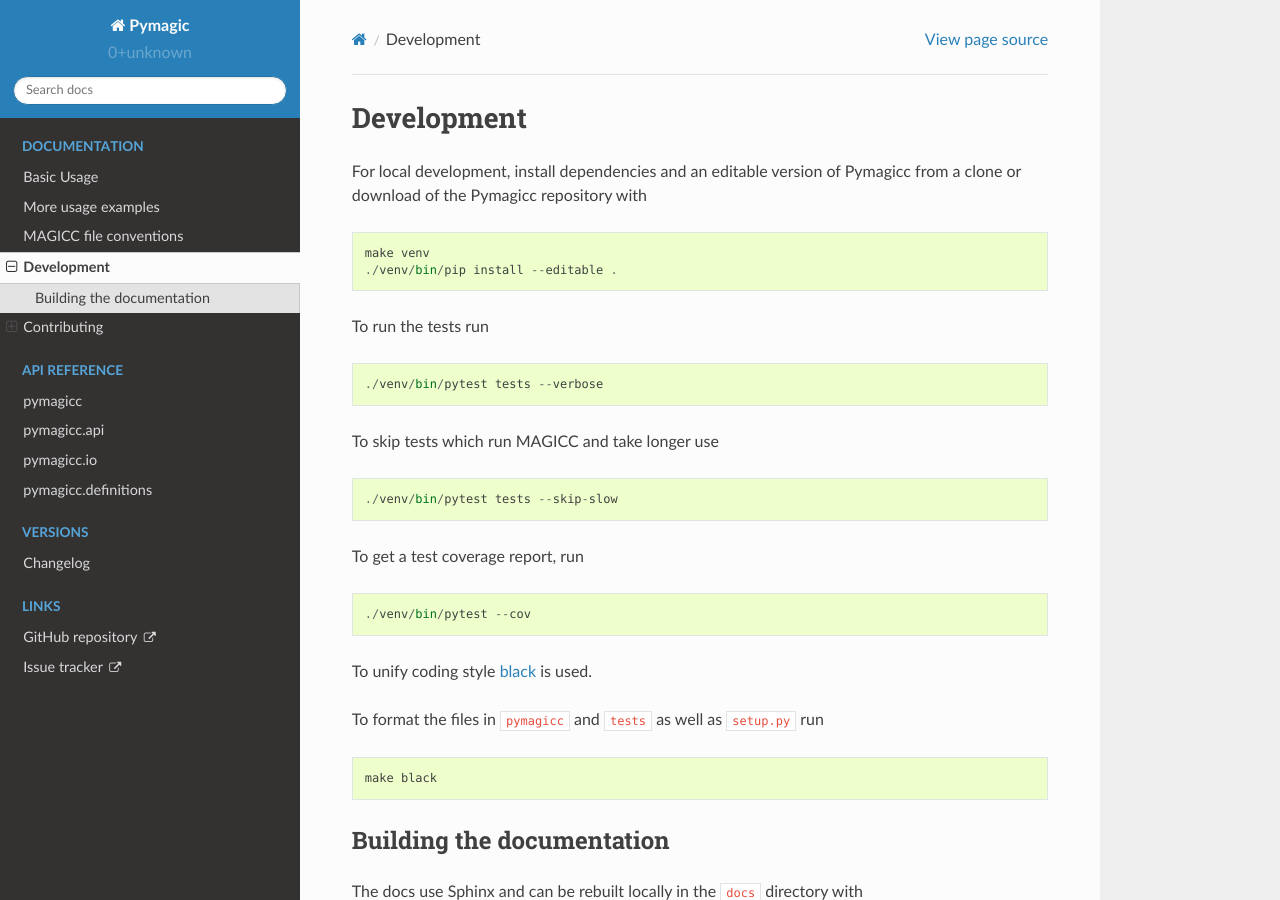
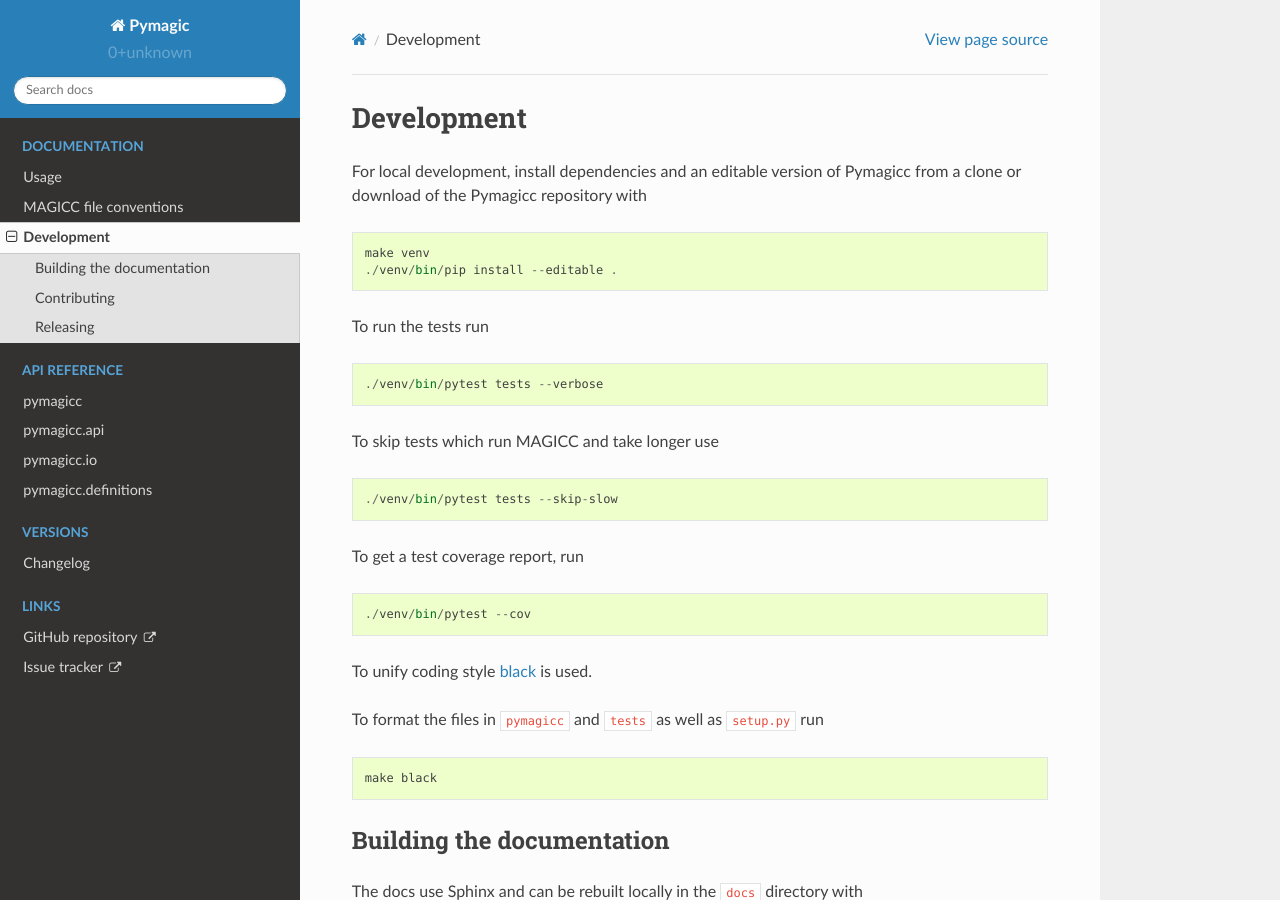
Before and after one commit to openscm/pymagicc, a Sphinx documentation site: the page built from docs/development.rst, in a window 1280 px wide and 900 px high. Built offline with Sphinx 7.4.7 and the Read the Docs theme 2.0.0, drawn with Linux system fonts in a browser that asks for light colours.

Commit message:
Improve documentation

```diff
--- a/CHANGELOG.rst
+++ b/CHANGELOG.rst
@@ -5,7 +5,7 @@
 ------
 
 - Added ability to read all files in MAGICC6 run folder (``pymagicc/MAGICC6/run``) to a common format (`#108 <https://github.com/openclimatedata/pymagicc/pull/108>`_)
-    - Note that this change means that only files which follow the MAGICC6 or MAGICC7 naming convention are supported. These are very similar to MAGICC5 except that emissions files must be named in the form ``.*\.SCEN``, ``.*\.SCEN7`` or ``.*EMISX\.IN`` where ``X`` is ``I`` if the file contains fossil and industrial emissions and ``B`` if the file contains agriculture, land-use and land-use change emissions. The suffixes ``FOSSIL&IND`` and ``LANDUSE`` are no longer supported.
+    - Note that this change means that only files which follow the MAGICC6 or MAGICC7 naming convention are supported. These are very similar to MAGICC5 except that emissions files must be named in the form ``*.SCEN``, ``*.SCEN7`` or ``*EMISX.IN`` where ``X`` is ``I`` if the file contains fossil and industrial emissions and ``B`` if the file contains agriculture, land-use and land-use change emissions. The suffixes ``FOSSIL&IND`` and ``LANDUSE`` are no longer supported.
     - The renamed files are
         - ``pymagicc/MAGICC6/run/EDGAR_NOX_EMIS_LANDUSE.IN`` => ``pymagicc/MAGICC6/run/EDGAR_NOXB_EMIS.IN``
         - ``pymagicc/MAGICC6/run/EDGAR_NOX_EMIS_FOSSIL&IND.IN`` => ``pymagicc/MAGICC6/run/EDGAR_NOXI_EMIS.IN``
--- a/README.rst
+++ b/README.rst
@@ -28,10 +28,11 @@
 See `www.magicc.org <http://www.magicc.org/>`_ and `Meinshausen et al. 2011 <https://doi.org/10.5194/acp-11-1417-2011>`_ for further information.
 
 .. sec-end-index
-.. sec-begin-usage
 
 Basic Usage
 -----------
+
+.. sec-begin-usage
 
 .. code:: python
 
@@ -162,10 +163,11 @@
     make html
 
 .. sec-end-development
-.. sec-begin-more-usage
 
 More usage examples
 -------------------
+
+.. sec-begin-more-usage
 
 Use an included scenario
 ************************
@@ -240,10 +242,11 @@
     python generate_plots.py
 
 .. sec-end-more-usage
-.. sec-begin-contributing
 
 Contributing
 ------------
+
+.. sec-begin-contributing
 
 Please report issues or discuss feature requests on Pymagicc's
 `issue tracker <https://github.com/openclimatedata/pymagicc/issues>`_.
@@ -257,10 +260,11 @@
 `<robert.gieseke@pik-potsdam.de>`_.
 
 .. sec-end-contributing
-.. sec-begin-license
 
 License
 -------
+
+.. sec-begin-license
 
 The `compiled MAGICC binary <http://www.magicc.org/download6>`_ by Tom Wigley,
 Sarah Raper, and Malte Meinshausen included in this package is licensed under a `Creative Commons Attribution-NonCommercial-ShareAlike 3.0 Unported License <https://creativecommons.org/licenses/by-nc-sa/3.0/>`_.
--- a/docs/development.rst
+++ b/docs/development.rst
@@ -1,6 +1,9 @@
 .. include:: ../README.rst
     :start-after: sec-begin-development
     :end-before: sec-end-development
+
+Contributing
+************
 
 .. include:: ../README.rst
     :start-after: sec-begin-contributing
--- a/docs/usage.rst
+++ b/docs/usage.rst
@@ -1,3 +1,6 @@
+Usage
+-----
+
 .. include:: ../README.rst
     :start-after: sec-begin-usage
     :end-before: sec-begin-example-plot
```
